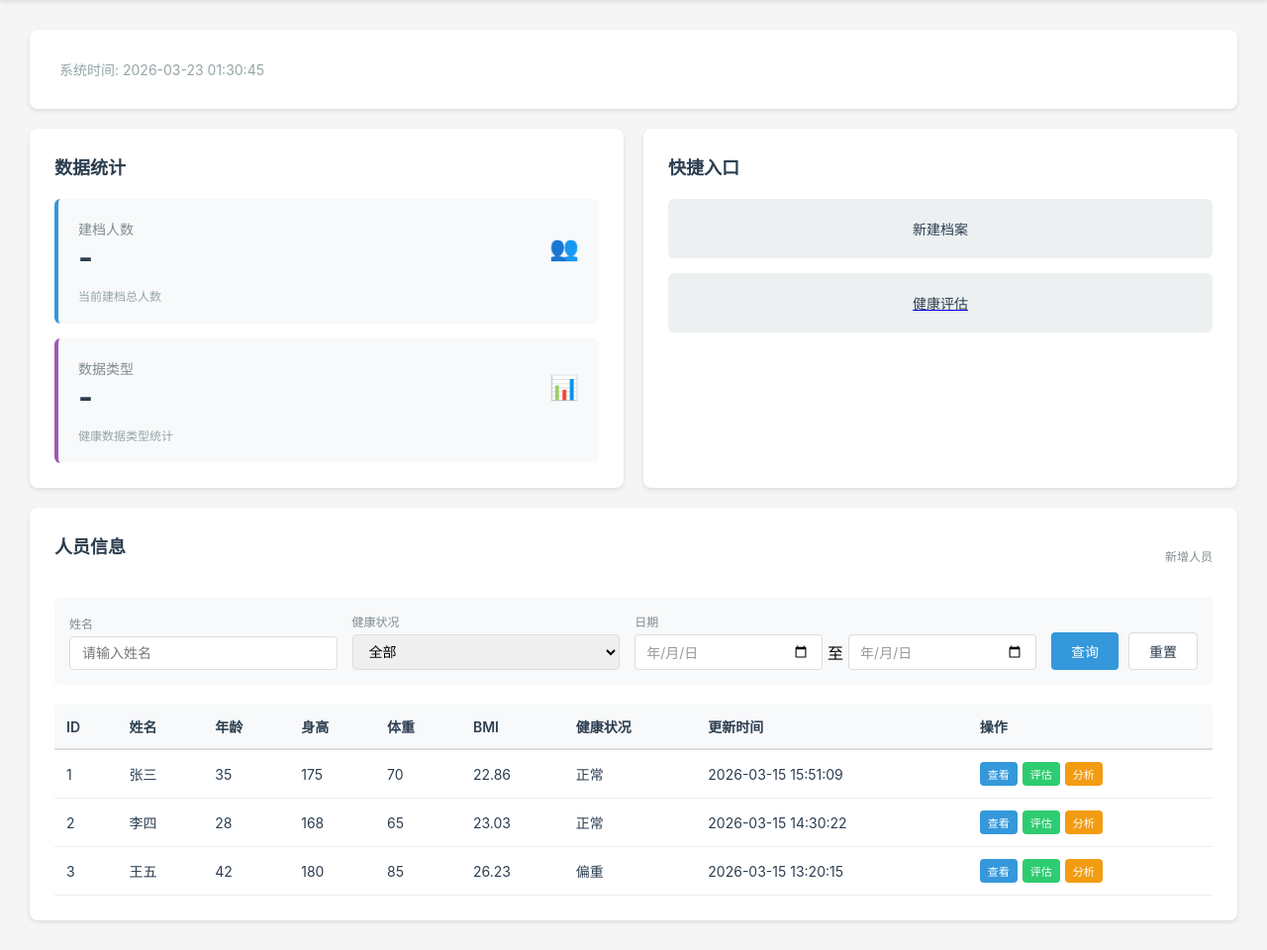
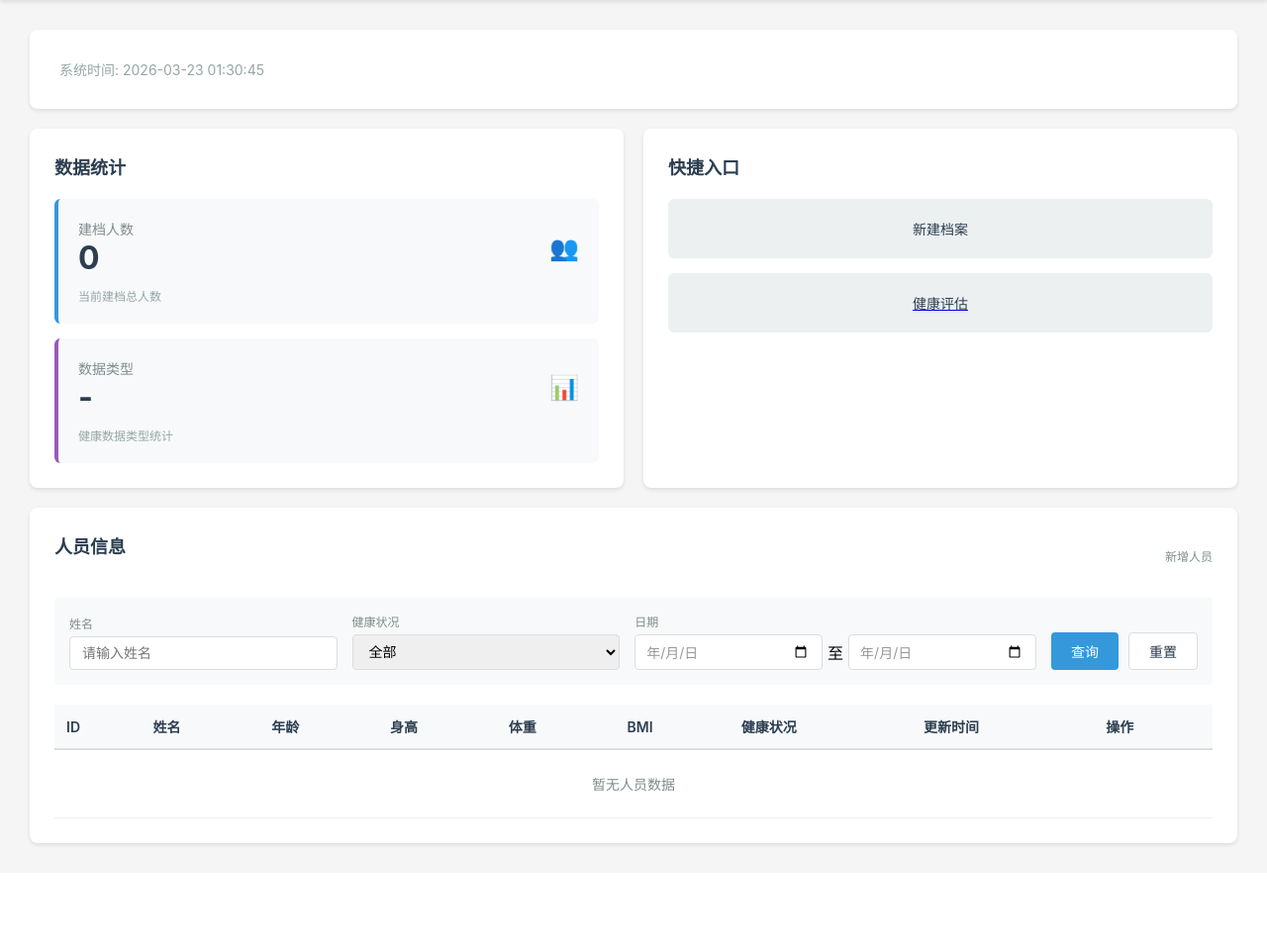
Before and after one commit to whm5815664/Django-medic, a Django app: page / in a window 1280 px wide. Shown: the part 70-1030 px from the top of the page at 99% size. After the commit the page ends 927 px from the top, so only its background shows below. Run offline with Django 4.2, Linux system fonts and the light colour scheme.

Commit message:
增加数据库，增加身份管理

```diff
--- /dev/null
+++ b/main/data/dashboard.py
@@ -0,0 +1,103 @@
+"""
+仪表板数据：User.userID 与 Assessment.userID 对应，
+按 assessment_date 取最新一条的 height、weight、bmi、health_status。
+使用 ORM：先查 User，再按 userID 批量查 Assessment，内存合并（避免 Subquery 日期注解在 USE_TZ 下触发 utcoffset 问题）。
+"""
+
+from __future__ import annotations
+
+from datetime import date, datetime
+from typing import Any
+
+from main.models import Assessment, User
+
+
+def _normalize_to_date(value: date | datetime | None) -> date | None:
+    if value is None:
+        return None
+    if isinstance(value, datetime):
+        return value.date()
+    if isinstance(value, date):
+        return value
+    return None
+
+
+def _calc_age(birth: date | None) -> int | None:
+    if birth is None:
+        return None
+    today = date.today()
+    age = today.year - birth.year
+    if (today.month, today.day) < (birth.month, birth.day):
+        age -= 1
+    return age
+
+
+def _fetch_users_for_dashboard() -> list[tuple[Any, ...]]:
+    """User ORM：按建档时间倒序，只取展示所需列。"""
+    return list(
+        User.objects.order_by("-created_at").values_list(
+            "userID",
+            "userName",
+            "userBirth",
+            "userTel",
+        )
+    )
+
+
+def _latest_assessment_by_user_id(user_ids: list[str]) -> dict[str, dict[str, Any]]:
+    """
+    Assessment ORM：按 userID + assessment_date 倒序，每个 userID 取第一条。
+    表无 id 列，不按 id 排序；同日多条时任选一条。
+    """
+    if not user_ids:
+        return {}
+
+    qs = (
+        Assessment.objects.filter(userID__in=user_ids)
+        .order_by("userID", "-assessment_date")
+        .values("userID", "height", "weight", "bmi", "health_status", "assessment_date")
+    )
+
+    out: dict[str, dict[str, Any]] = {}
+    for row in qs:
+        uid = str(row["userID"])
+        if uid not in out:
+            out[uid] = row
+    return out
+
+
+def build_dashboard_rows() -> tuple[list[dict[str, Any]], dict[str, Any]]:
+    """
+    查询全部 User（created_at 倒序）；
+    对每个 userID 匹配 Assessment.userID，取 assessment_date 最新一条的
+    height、weight、bmi、health_status。
+    """
+    user_rows = _fetch_users_for_dashboard()
+    user_ids = [str(r[0]) for r in user_rows]
+    latest_map = _latest_assessment_by_user_id(user_ids)
+
+    rows: list[dict[str, Any]] = []
+    for uid, name, birth, _tel in user_rows:
+        uid_s = str(uid)
+        latest = latest_map.get(uid_s)
+        ad = _normalize_to_date(latest["assessment_date"] if latest else None)
+        updated_attr = f"{ad.isoformat()} 00:00:00" if ad else ""
+        hs = (latest["health_status"] if latest else None) or ""
+
+        rows.append(
+            {
+                "pk": uid_s,
+                "userID": uid_s,
+                "userName": name,
+                "age": _calc_age(_normalize_to_date(birth)),
+                "height": latest["height"] if latest else None,
+                "weight": latest["weight"] if latest else None,
+                "bmi": latest["bmi"] if latest else None,
+                "health_status": hs,
+                "assessment_date_display": ad.strftime("%Y-%m-%d") if ad else None,
+                "updated_at_attr": updated_attr,
+            }
+        )
+
+    stats = {"user_count": len(rows)}
+    return rows, stats
--- a/main/templates/main/dashboard.html
+++ b/main/templates/main/dashboard.html
@@ -416,6 +416,10 @@
             cursor: pointer;
             font-size: 11px;
             white-space: nowrap;
+            text-decoration: none;
+            display: inline-block;
+            text-align: center;
+            box-sizing: border-box;
         }
 
         .action-btn.view {
@@ -484,7 +488,7 @@
                         <div class="stat-header">
                             <div>
                                 <div class="stat-label">建档人数</div>
-                                <div class="stat-value">-</div>
+                                <div class="stat-value">{{ dashboard_stats.user_count }}</div>
                             </div>
                             <div class="stat-icon">👥</div>
                         </div>
@@ -578,56 +582,29 @@
                     </tr>
                 </thead>
                 <tbody>
-                    <tr data-name="张三" data-updated-at="2026-03-15 15:51:09" data-health-status="正常">
-                        <td>1</td>
-                        <td>张三</td>
-                        <td>35</td>
-                        <td>175</td>
-                        <td>70</td>
-                        <td>22.86</td>
-                        <td>正常</td>
-                        <td>2026-03-15 15:51:09</td>
+                    {% for row in dashboard_rows %}
+                    <tr data-name="{{ row.userName }}" data-updated-at="{{ row.updated_at_attr }}" data-health-status="{{ row.health_status }}">
+                        <td>{{ row.pk }}</td>
+                        <td>{{ row.userName }}</td>
+                        <td>{% if row.age is not None %}{{ row.age }}{% else %}-{% endif %}</td>
+                        <td>{% if row.height is not None %}{{ row.height|floatformat:2 }}{% else %}-{% endif %}</td>
+                        <td>{% if row.weight is not None %}{{ row.weight|floatformat:2 }}{% else %}-{% endif %}</td>
+                        <td>{% if row.bmi is not None %}{{ row.bmi|floatformat:2 }}{% else %}-{% endif %}</td>
+                        <td>{% if row.health_status %}{{ row.health_status }}{% else %}-{% endif %}</td>
+                        <td>{% if row.assessment_date_display %}{{ row.assessment_date_display }}{% else %}-{% endif %}</td>
                         <td>
                             <div class="action-buttons">
-                                <button class="action-btn view">查看</button>
-                                <button class="action-btn evaluate">评估</button>
-                                <button class="action-btn analyze">分析</button>
+                                <button type="button" class="action-btn view">查看</button>
+                                <a class="action-btn evaluate" href="{% url 'srga_record_form' %}?user_id={{ row.userID|urlencode }}&name={{ row.userName|urlencode }}">评估</a>
+                                <button type="button" class="action-btn analyze">分析</button>
                             </div>
                         </td>
                     </tr>
-                    <tr data-name="李四" data-updated-at="2026-03-15 14:30:22" data-health-status="正常">
-                        <td>2</td>
-                        <td>李四</td>
-                        <td>28</td>
-                        <td>168</td>
-                        <td>65</td>
-                        <td>23.03</td>
-                        <td>正常</td>
-                        <td>2026-03-15 14:30:22</td>
-                        <td>
-                            <div class="action-buttons">
-                                <button class="action-btn view">查看</button>
-                                <button class="action-btn evaluate">评估</button>
-                                <button class="action-btn analyze">分析</button>
-                            </div>
-                        </td>
+                    {% empty %}
+                    <tr>
+                        <td colspan="9" style="text-align: center; color: #7f8c8d; padding: 24px;">暂无人员数据</td>
                     </tr>
-                    <tr data-name="王五" data-updated-at="2026-03-15 13:20:15" data-health-status="偏重">
-                        <td>3</td>
-                        <td>王五</td>
-                        <td>42</td>
-                        <td>180</td>
-                        <td>85</td>
-                        <td>26.23</td>
-                        <td>偏重</td>
-                        <td>2026-03-15 13:20:15</td>
-                        <td>
-                            <div class="action-buttons">
-                                <button class="action-btn view">查看</button>
-                                <button class="action-btn evaluate">评估</button>
-                                <button class="action-btn analyze">分析</button>
-                            </div>
-                    </tr>
+                    {% endfor %}
                 </tbody>
             </table>
         </div>
--- a/main/views.py
+++ b/main/views.py
@@ -1,12 +1,21 @@
 from django.shortcuts import render
 from django.conf import settings
 
+from main.data.dashboard import build_dashboard_rows
 from main.SRGA.SRGA_form import srga_submit
 from main.SRGA.SRGA_form import srga_reset_temp
 
 def dashboard(request):
     """仪表板页面视图"""
-    return render(request, "main/dashboard.html")
+    dashboard_rows, dashboard_stats = build_dashboard_rows()
+    return render(
+        request,
+        "main/dashboard.html",
+        {
+            "dashboard_rows": dashboard_rows,
+            "dashboard_stats": dashboard_stats,
+        },
+    )
 
 
 def srga_record_form(request):
```
Also changed, not shown: config/settings.py (+8 -6 lines), main/models.py (+30 -1 lines), main/templates/SRGA/srga_form.html (+9 -0 lines), main/SRGA/SRGA_save.py (added), 7 other files.
